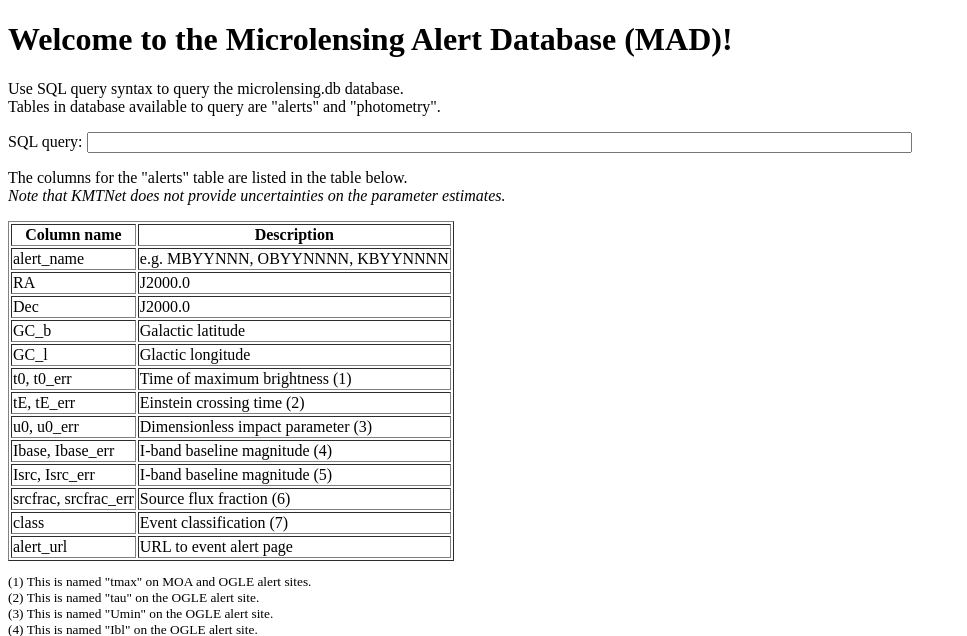
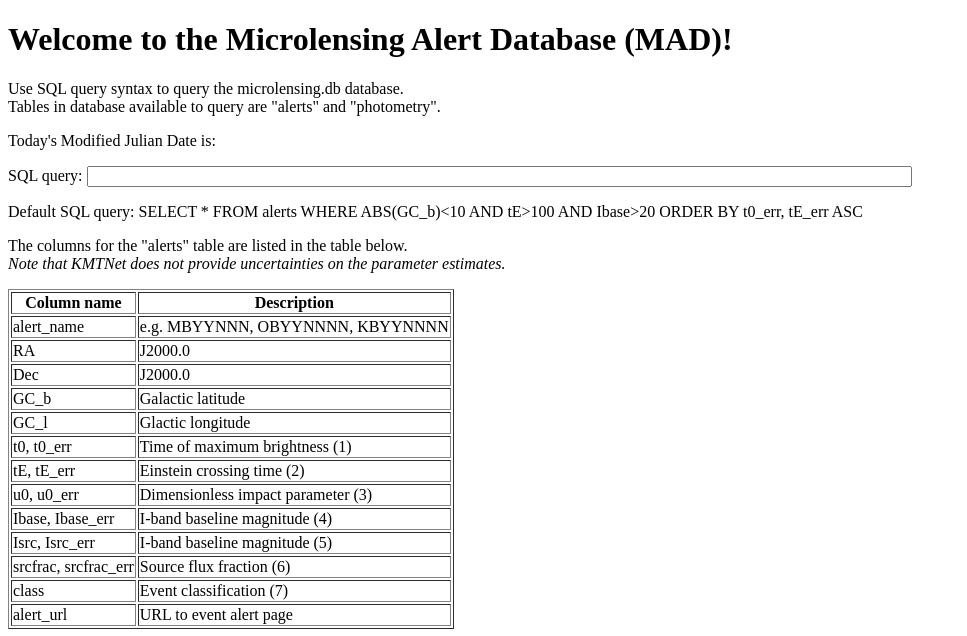
Before and after one commit to MovingUniverseLab/MAD, a Flask app: page / in a window 1280 px wide. Shown: the top 636 px of the page, without its empty margins (0-967 px from the left). Run offline with Flask 3, Linux system fonts and the light colour scheme; parts of the project's set-up code (start-up, migrations or seed data) failed here and were passed over.

Commit message:
added default query to homepage, and place for current MJD to go eventually

```diff
--- a/templates/query.html
+++ b/templates/query.html
@@ -7,10 +7,18 @@
   Tables in database available to query are "alerts" and "photometry".
 </p>
 
+<p>
+  Today's Modified Julian Date is:
+</p>
+
 <form method=post enctype=multipart/form-data>
   SQL query:
   <input type=text name=query size=100>
 </form>
+
+<p>
+  Default SQL query:  SELECT * FROM alerts WHERE ABS(GC_b)<10 AND tE>100 AND Ibase>20 ORDER BY t0_err, tE_err ASC
+</p>
 
 <p>
   The columns for the "alerts" table are listed in the table below.<br>
```
